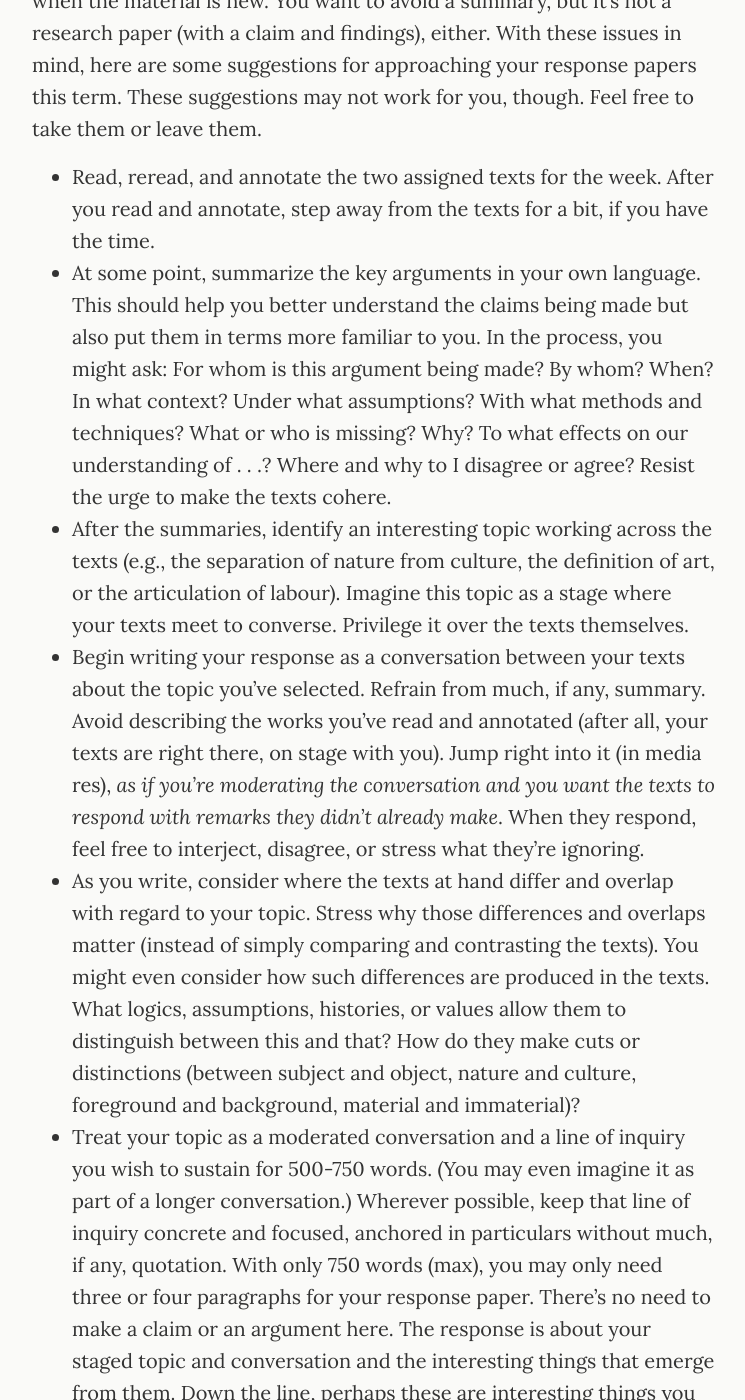
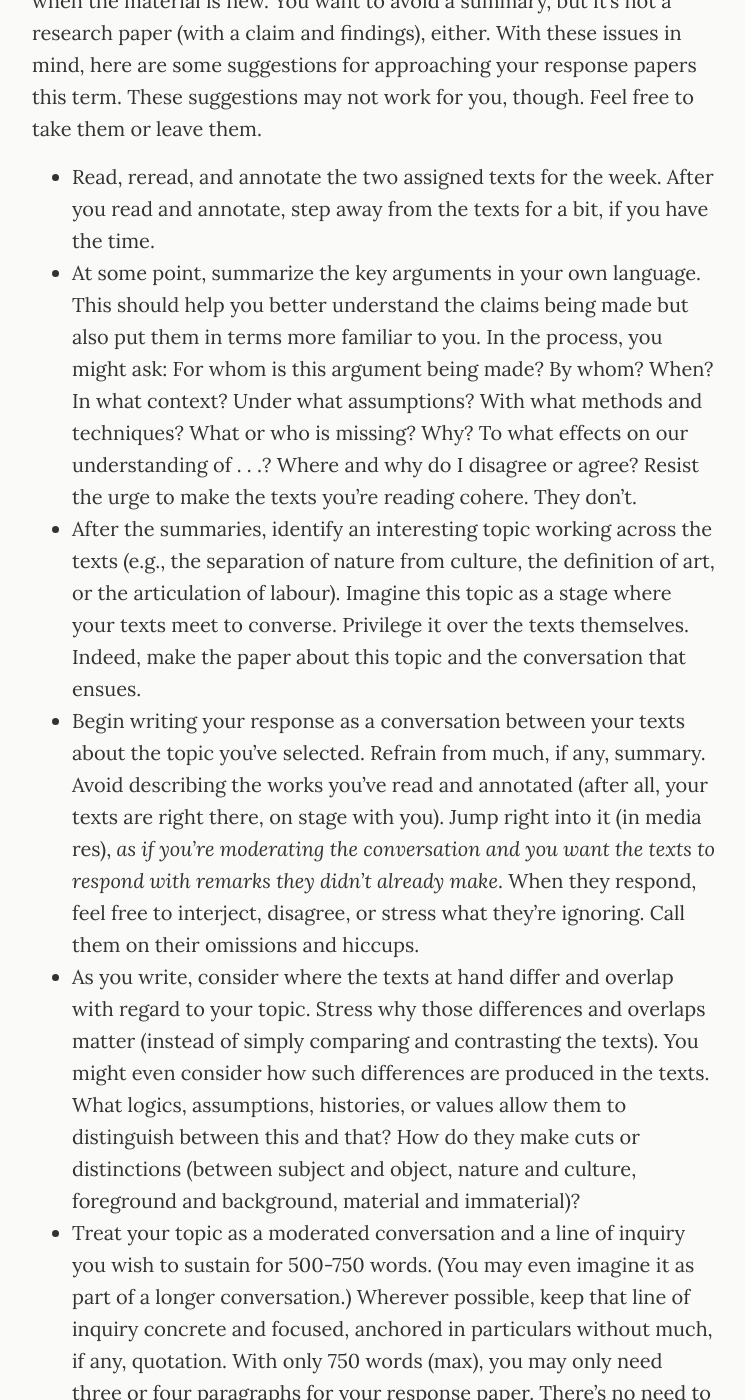
Before and after one commit to jentery/cspt500, a Jekyll site: the page built from _posts/2016-10-1-third.md, in a window 1280 px wide and 1400 px high, scrolled down 308 px. Shown: the whole window, without its empty margins (266-1011 px from the left). Built offline with Jekyll 4.4.1, drawn with Linux system fonts in a browser that asks for light colours; some of the changed text lies outside the part shown.

Commit message:
minor edits to third post

```diff
--- a/_posts/2016-10-1-third.md
+++ b/_posts/2016-10-1-third.md
@@ -6,11 +6,11 @@ desc: Some suggestions for response papers
 Writing a compelling, concise response paper is very difficult, especially when the material is new. You want to avoid a summary, but it's not a research paper (with a claim and findings), either. With these issues in mind, here are some suggestions for approaching your response papers this term. These suggestions may not work for you, though. Feel free to take them or leave them.
 
 *  Read, reread, and annotate the two assigned texts for the week. After you read and annotate, step away from the texts for a bit, if you have the time.
-*  At some point, summarize the key arguments in your own language. This should help you better understand the claims being made but also put them in terms more familiar to you. In the process, you might ask: For whom is this argument being made? By whom? When? In what context? Under what assumptions? With what methods and techniques? What or who is missing? Why? To what effects on our understanding of . . .? Where and why to I disagree or agree? Resist the urge to make the texts cohere.
-*  After the summaries, identify an interesting topic working across the texts (e.g., the separation of nature from culture, the definition of art, or the articulation of labour). Imagine this topic as a stage where your texts meet to converse. Privilege it over the texts themselves.
-*  Begin writing your response as a conversation between your texts about the topic you've selected. Refrain from much, if any, summary. Avoid describing the works you've read and annotated (after all, your texts are right there, on stage with you). Jump right into it (in media res), *as if you're moderating the conversation and you want the texts to respond with remarks they didn't already make*. When they respond, feel free to interject, disagree, or stress what they're ignoring.
+*  At some point, summarize the key arguments in your own language. This should help you better understand the claims being made but also put them in terms more familiar to you. In the process, you might ask: For whom is this argument being made? By whom? When? In what context? Under what assumptions? With what methods and techniques? What or who is missing? Why? To what effects on our understanding of . . .? Where and why do I disagree or agree? Resist the urge to make the texts you're reading cohere. They don't.
+*  After the summaries, identify an interesting topic working across the texts (e.g., the separation of nature from culture, the definition of art, or the articulation of labour). Imagine this topic as a stage where your texts meet to converse. Privilege it over the texts themselves. Indeed, make the paper about this topic and the conversation that ensues.
+*  Begin writing your response as a conversation between your texts about the topic you've selected. Refrain from much, if any, summary. Avoid describing the works you've read and annotated (after all, your texts are right there, on stage with you). Jump right into it (in media res), *as if you're moderating the conversation and you want the texts to respond with remarks they didn't already make*. When they respond, feel free to interject, disagree, or stress what they're ignoring. Call them on their omissions and hiccups.
 *  As you write, consider where the texts at hand differ and overlap with regard to your topic. Stress why those differences and overlaps matter (instead of simply comparing and contrasting the texts). You might even consider how such differences are produced in the texts. What logics, assumptions, histories, or values allow them to distinguish between this and that? How do they make cuts or distinctions (between subject and object, nature and culture, foreground and background, material and immaterial)?
-*  Treat your topic as a moderated conversation and a line of inquiry you wish to sustain for 500-750 words. (You may even imagine it as part of a longer conversation.) Wherever possible, keep that line of inquiry concrete and focused, anchored in particulars without much, if any, quotation. With only 750 words (max), you may only need three or four paragraphs for your response paper. There's no need to make a claim or an argument here. The response is about your staged topic and conversation and the interesting things that emerge from them. Down the line, perhaps these are interesting things you could research in depth, in a thesis, essay, or the like.
+*  Treat your topic as a moderated conversation and a line of inquiry you wish to sustain for 500-750 words. (You may even imagine it as part of a longer conversation.) Wherever possible, keep that line of inquiry concrete and focused, anchored in particulars without much, if any, quotation. With only 750 words (max), you may only need three or four paragraphs for your response paper. There's no need to make a claim or an argument here. The response is about your staged topic and conversation and the interesting things that emerge from them. Down the line, perhaps these are interesting things you could research in depth, for a thesis, essay, or the like.
 *  In your paragraphs, move back and forth between the texts. This movement may generate differences and overlaps you had not considered before.
 *  If you wish, then end that line of inquiry with a question or two, written in such a way that it follows organically from the conversation (as opposed to including questions in contiguous point form after your last paragraph).
 *  Turn the draft in before we meet to discuss the texts at hand. After submitting it, review the feedback, revise the paper, leave it alone for a bit, and then return to it again for one or two more rounds of revision. If possible, share the work with friends and/or me to get more feedback and additional impressions.
```
